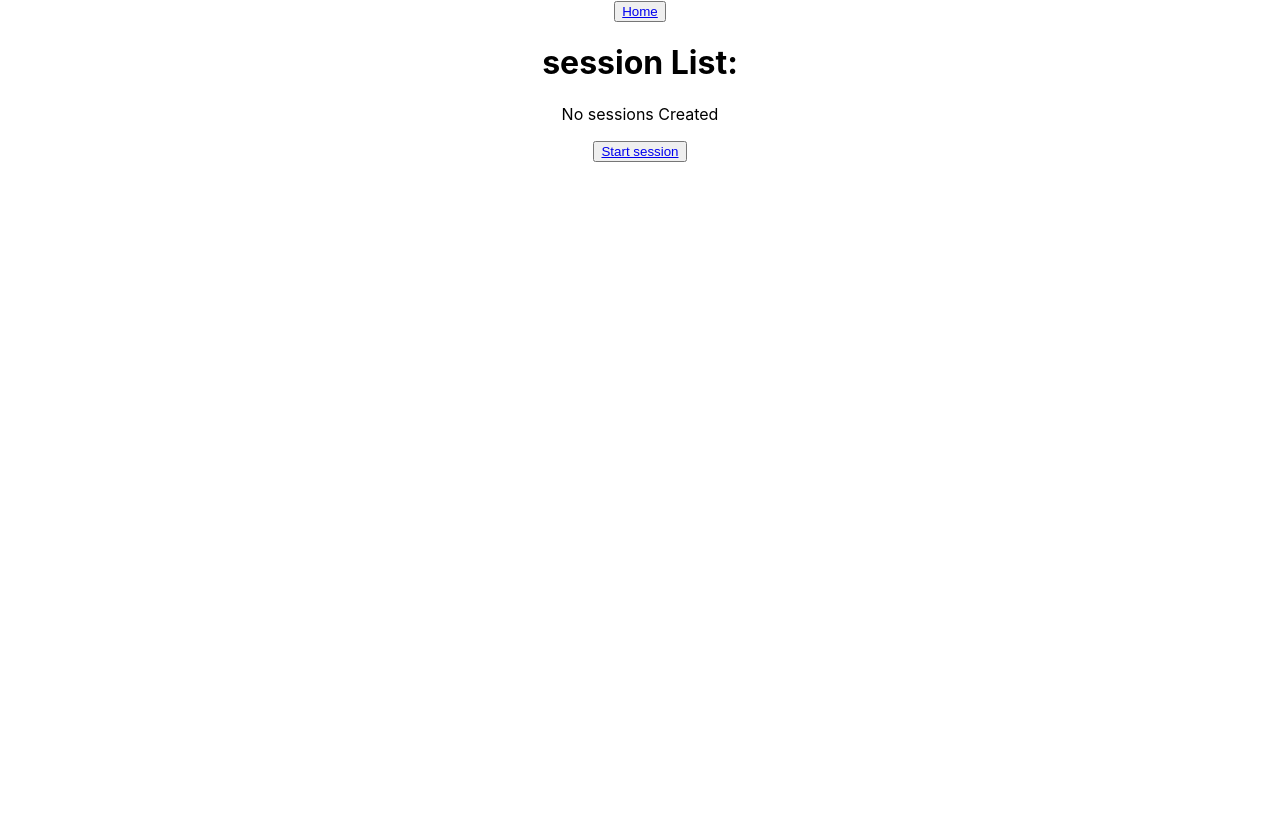
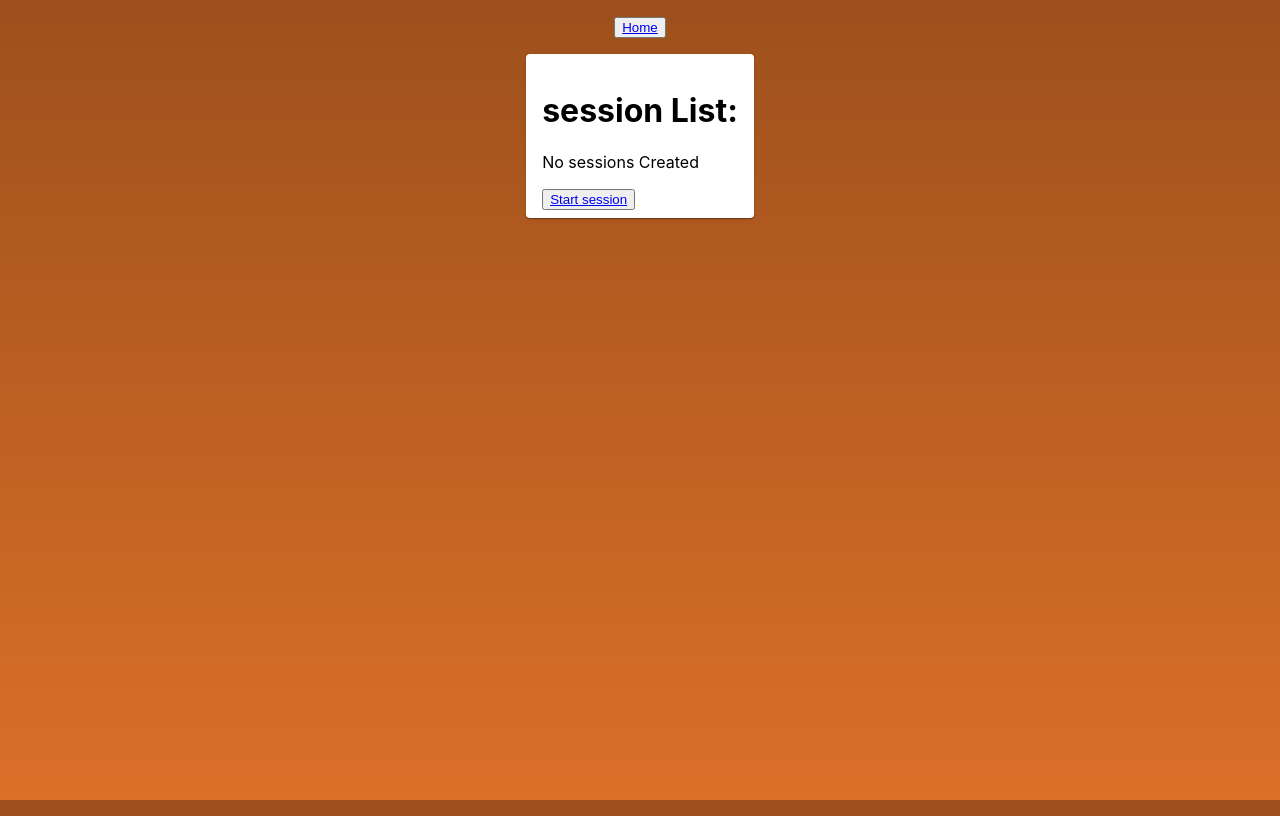
Before and after one commit to Jturnerwhite/mtg-set-review-ts, a React (Create React App) app in the folder frontend/: page / in a window 1280 px wide. Built offline with nearby package versions, Linux system fonts and the light colour scheme.

Commit message:
base application style

```diff
--- a/frontend/src/App.css
+++ b/frontend/src/App.css
@@ -1,3 +1,15 @@
 .App {
-  text-align: center;
+  display: flex;
+  flex-direction: column;
+  justify-content: flex-start;
+  align-items: center;
+
+  width: 100%;
+  height: 100%;
+
+  padding-top: 16px;
 }
+
+nav {
+  padding-bottom: 16px;
+}
--- a/frontend/src/components/CreateSessionPage/CreateSessionPage.tsx
+++ b/frontend/src/components/CreateSessionPage/CreateSessionPage.tsx
@@ -11,6 +11,7 @@ import {
 } from '../../interfaces/DefaultConnections';
 import { Session } from '../../interfaces/SessionData';
 import { CreateSessionPageStyle } from './CreateSessionPage.Style';
+import { MaterialCard } from '../_common/style/MaterialCard';
 
 const CreateSessionPage = (props: DefaultProperties) => {
   const dispatch = props.dispatch;
@@ -90,8 +91,8 @@ const CreateSessionPage = (props: DefaultProperties) => {
   }
 
   return (
-    <>
-      <CreateSessionPageStyle>
+    <CreateSessionPageStyle>
+      <MaterialCard>
         <form id="sessionForm">
           <label htmlFor="sessionName">session Name:</label>
           <input
@@ -114,8 +115,8 @@ const CreateSessionPage = (props: DefaultProperties) => {
         <button>
           <Link to="/">Cancel</Link>
         </button>
-      </CreateSessionPageStyle>
-    </>
+      </MaterialCard>
+    </CreateSessionPageStyle>
   );
 };
 
--- a/frontend/src/components/HomeViewPage/HomeViewPage.style.ts
+++ b/frontend/src/components/HomeViewPage/HomeViewPage.style.ts
@@ -1,3 +1,7 @@
 import styled from '@emotion/styled';
 
-export const HomeViewPageStyle = styled('div')``;
+export const HomeViewPageStyle = styled('div')`
+  display: flex;
+  justify-content: center;
+  align-items: center;
+`;
--- a/frontend/src/components/HomeViewPage/HomeViewPage.tsx
+++ b/frontend/src/components/HomeViewPage/HomeViewPage.tsx
@@ -10,6 +10,7 @@ import SessionListView from '../SessionListView/SessionListView';
 import LocalStorageService from '../../services/LocalStorageService';
 import { Actions } from '../../store/actions/session.actions';
 import { HomeViewPageStyle } from './HomeViewPage.style';
+import { MaterialCard } from '../_common/style/MaterialCard';
 
 const HomeViewPage = (props: DefaultProperties) => {
   let [localStateArray, setlocalStateArray] = useState(LocalStorageService.GetSessions());
@@ -24,7 +25,7 @@ const HomeViewPage = (props: DefaultProperties) => {
   return (
     <>
       <HomeViewPageStyle>
-        <div className="rating-container">
+        <MaterialCard>
           <h1>session List:</h1>
           <div className="card-info">
             <SessionListView sessions={localStateArray} onDelete={deletesession} />
@@ -33,7 +34,7 @@ const HomeViewPage = (props: DefaultProperties) => {
           <button>
             <Link to="/sessionView">Start session</Link>
           </button>
-        </div>
+        </MaterialCard>
       </HomeViewPageStyle>
     </>
   );
--- a/frontend/src/components/SessionDetailsPage/SessionDetailsPage.tsx
+++ b/frontend/src/components/SessionDetailsPage/SessionDetailsPage.tsx
@@ -8,6 +8,7 @@ import {
 import { CardData } from '../../interfaces/CardData';
 import { Session } from '../../interfaces/SessionData';
 import { SessionDetailsStyle } from './SessionDetailsPage.style';
+import { MaterialCard } from '../_common/style/MaterialCard';
 
 const SessionDetailsPage = (props: DefaultProperties) => {
   let ratedCards = 0;
@@ -44,6 +45,7 @@ const SessionDetailsPage = (props: DefaultProperties) => {
   return (
     <>
       <SessionDetailsStyle>
+        <MaterialCard>
           {sessionState && (
             <>
               <h1>About: {sessionState.name}</h1>
@@ -81,6 +83,7 @@ const SessionDetailsPage = (props: DefaultProperties) => {
               <p>session not found</p>
             </div>
           )}
+        </MaterialCard>
       </SessionDetailsStyle>
     </>
   );
--- /dev/null
+++ b/frontend/src/components/_common/style/MaterialCard.tsx
@@ -0,0 +1,10 @@
+import styled from '@emotion/styled';
+
+export const MaterialCard = styled('div')`
+  background-color: white;
+  border-radius: 4px;
+  padding: 16px 16px 8px 16px;
+
+  box-shadow: 0px 2px 1px -1px rgb(0 0 0 / 20%), 0px 1px 1px 0px rgb(0 0 0 / 14%),
+    0px 1px 3px 0px rgb(0 0 0 / 12%);
+`;
--- a/frontend/src/index.css
+++ b/frontend/src/index.css
@@ -1,13 +1,26 @@
+/* Application CSS Variables  */
+body {
+  --primary-color: #db7028;
+  --dark-primary-color: #9d501c;
+  --contrast-color: #431e3f;
+}
+
 body {
   margin: 0;
-  font-family: -apple-system, BlinkMacSystemFont, 'Segoe UI', 'Roboto', 'Oxygen',
-    'Ubuntu', 'Cantarell', 'Fira Sans', 'Droid Sans', 'Helvetica Neue',
-    sans-serif;
+  font-family: -apple-system, BlinkMacSystemFont, 'Segoe UI', 'Roboto', 'Oxygen', 'Ubuntu',
+    'Cantarell', 'Fira Sans', 'Droid Sans', 'Helvetica Neue', sans-serif;
   -webkit-font-smoothing: antialiased;
   -moz-osx-font-smoothing: grayscale;
+
+  background: linear-gradient(to bottom, var(--dark-primary-color), var(--primary-color));
+  height: 100vh;
 }
 
 code {
-  font-family: source-code-pro, Menlo, Monaco, Consolas, 'Courier New',
-    monospace;
+  font-family: source-code-pro, Menlo, Monaco, Consolas, 'Courier New', monospace;
 }
+
+#root {
+  width: 100%;
+  height: 100%;
+}
```
Lines whose indentation alone changed are shown as unchanged.
